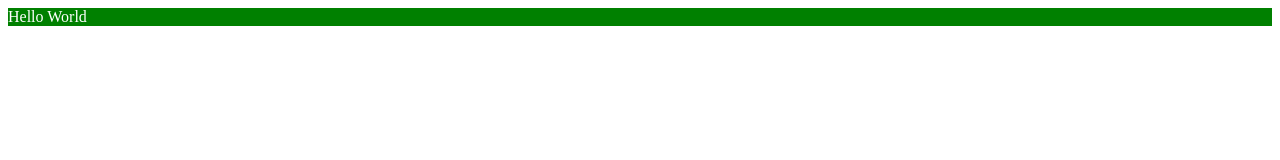
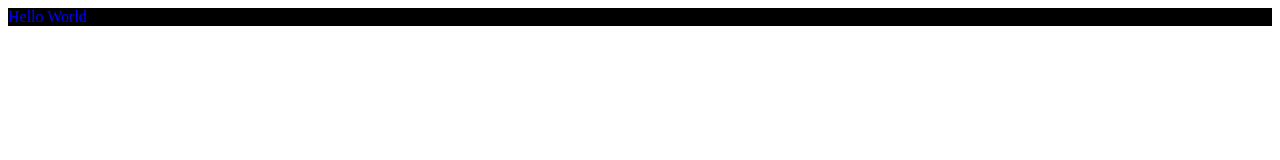
Before and after one commit to JKCSS-CSS-Framework/JKCSS-utility-First, a plain HTML site: page index.html in a window 1280 px wide. Drawn offline with Linux system fonts and the light colour scheme.

Commit message:
Update index.html
Co-Authored-By: JehanKandy  <jehankandy@gmail.com>
Co-Authored-By: Anupa Gamage <125038143+anupa1998@users.noreply.github.com>

```diff
--- a/index.html
+++ b/index.html
@@ -7,7 +7,7 @@
     <link rel="stylesheet" href="SCSS/styles.css">
 </head>
 <body>
-    <div class="bg-green text-white">
+    <div class="bg-black text-blue">
         Hello World
     </div>
 </body>
```
